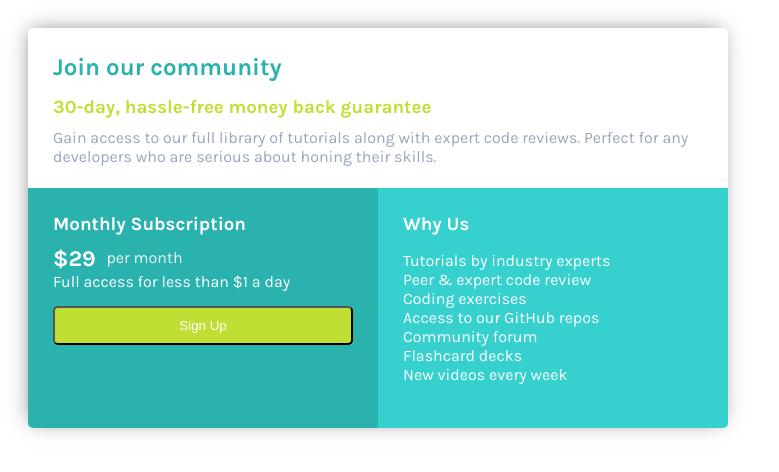
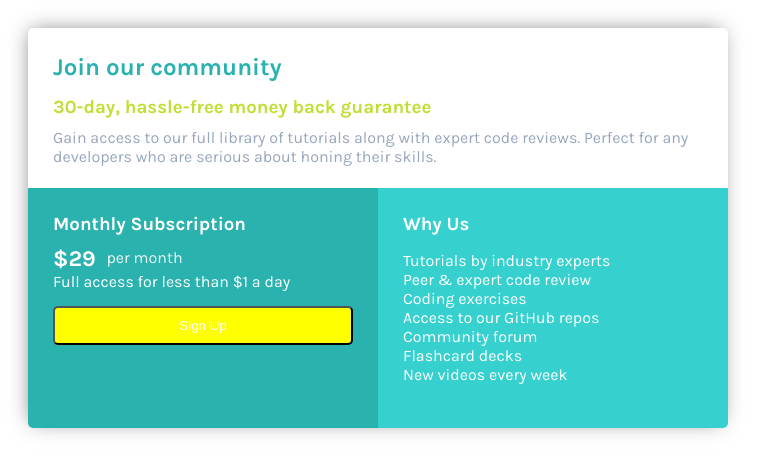
Before and after one commit to karim-emad90/pricing-card-frontend-mentor, a plain HTML site: page index.html in a window 1280 px wide. Shown: the whole page, without its empty margins (0-779 px from the left). Drawn offline with Linux system fonts and the light colour scheme.

Commit message:
Update style.css

```diff
--- a/style.css
+++ b/style.css
@@ -59,7 +59,7 @@ height: 400px;
 
 button{
   color: white;
-  background-color: #c0df34;
+  background-color: yellow;
   padding: 10px;
   width: 100%;
   margin-top:15px;
```
